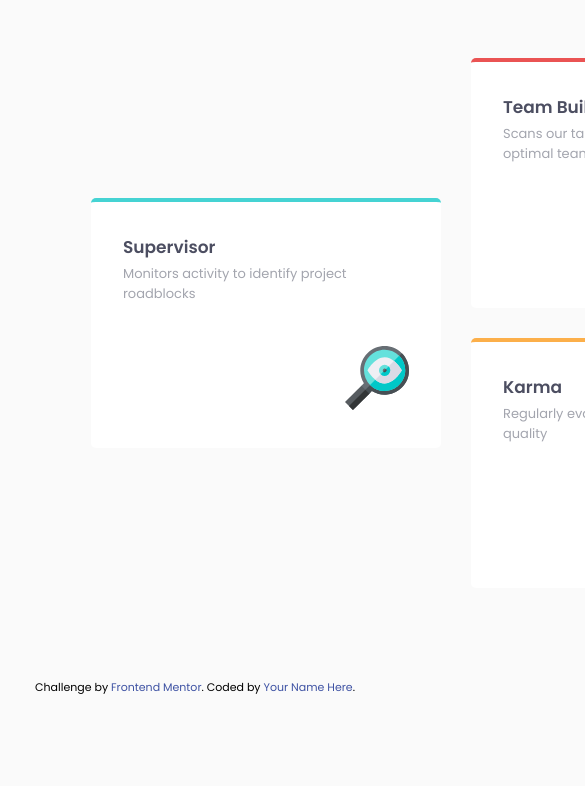
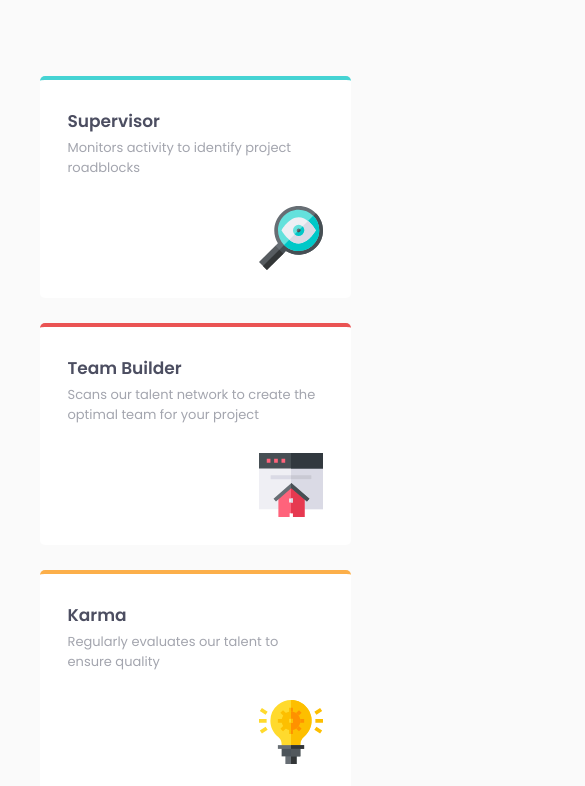
Before and after one commit to marcioUfrj/challenge-newbie-four-card-feature-section, a plain HTML site: page index.html in a window 390 px wide. Shown: the part 243-1029 px from the top of the page, 585 px wide, since content can reach past the window. Before the commit the page ends 939 px from the top, so only its background shows below. Drawn offline with Linux system fonts and the light colour scheme.

Commit message:
mobile version completed

```diff
--- a/styles.css
+++ b/styles.css
@@ -14,6 +14,10 @@
 
   /*** MOBILE */
   --width-mobile-main: 375px;
+  --height-mobile-main: 1360px;
+  --padding-top-desktop-main: 5.6875rem; /* 91px */
+  --padding-bottom-desktop-main: 4.875rem; /* 91px */
+  --padding-x-desktop-main: 2rem; /* 32px */
 
   /* COLORS */
   --primary-red: hsl(0, 78%, 62%);
@@ -25,10 +29,15 @@
   --neutral-very-light-gray: hsl(0, 0%, 98%);
 
   /* TYPOGRAPHY */
+  /*** desktop */
   --font-size-body: 0.9375rem; /* 15px */
   --font-size-desc-header: 1.875rem; /* 30px */
   --font-size-feature-header: 1.0625rem; /* 17px */
   --font-size-feature-body: 0.8125rem; /* 13px */
+
+  /*** mobile */
+  --font-size-desc-header-mobile: 1.5rem; /* 24px */
+
   --font-weight-extra-light: 200;
   --font-weight-regular: 400;
   --font-weight-semi-bold: 600;
@@ -72,6 +81,7 @@ body {
   margin-top: .625rem; /* 10px */
 }
 
+/* FEATURE: cards with features */
 .feature-container {
   display: flex;
   flex-direction: row;
@@ -131,3 +141,44 @@ body {
   bottom: 2rem;
   right: 2rem;
 }
+
+@media screen and (max-width: 400px) {
+  .main-container {
+    width: var(--width-mobile-main);
+    height: var(--height-mobile-main);
+    padding: var(--padding-top-desktop-main) var(--padding-x-desktop-main); /* 91px 32px */
+    padding-bottom: var(--padding-bottom-desktop-main);
+  }
+  .description-header {
+    font-size: var(--font-size-desc-header-mobile);
+  }
+  .description-subheader {
+    font-size: var(--font-size-desc-header-mobile);
+  }
+
+  .feature-container {
+    display: flex;
+    flex-direction: column;
+    justify-content: center;
+    align-items: center;
+    gap: 1.5625rem; /* 25px */
+    position: absolute;
+    bottom: var(--padding-bottom-desktop-main);
+  }
+
+  .feature-item {
+    width: 311px;
+    height: 222px;
+    padding: 1.75rem; /* 28 px */
+  }
+
+  .feature-item-container {
+    gap: 1.5625rem; /* 25px */
+  }
+
+  .feature-image {
+    position: absolute;
+    bottom: 1.375rem; /* 22px */
+    right: 1.75rem; /* 28 px */
+  }
+}
```
Also changed, not shown: 1 other file.
